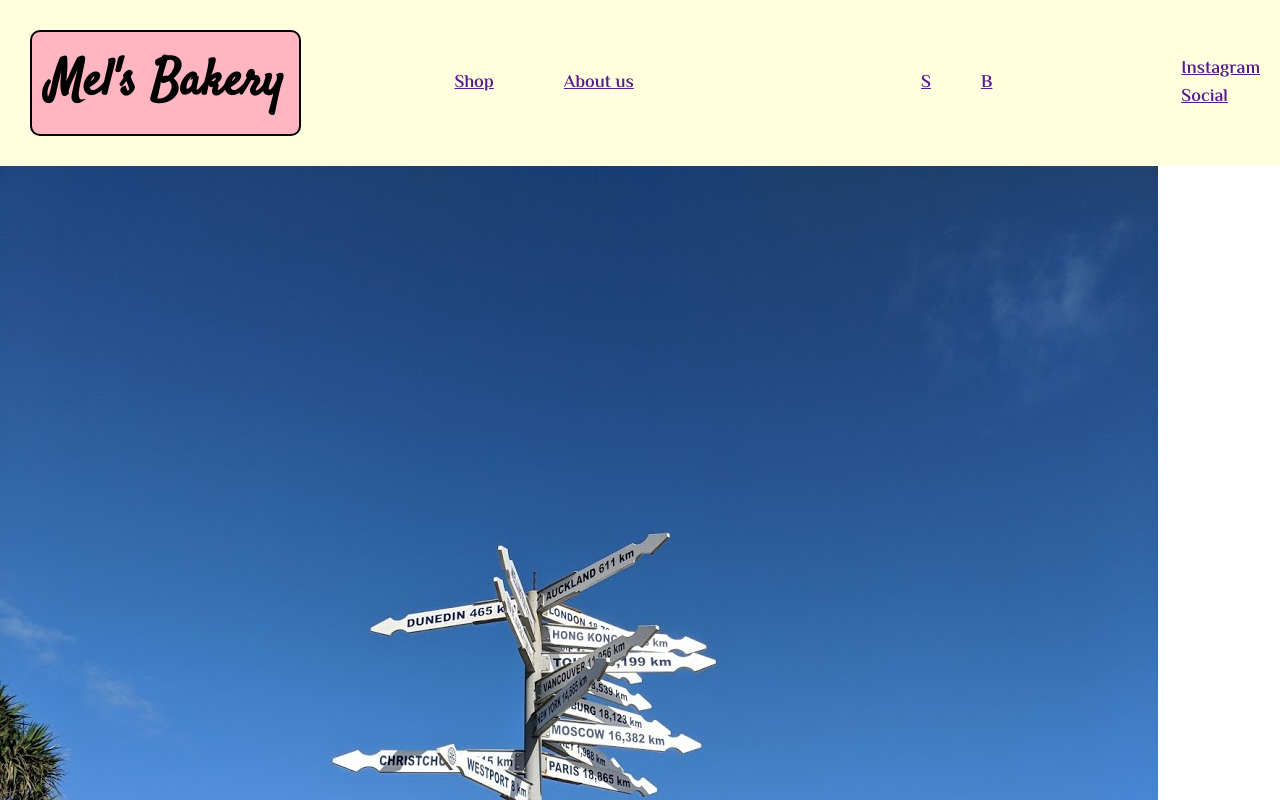
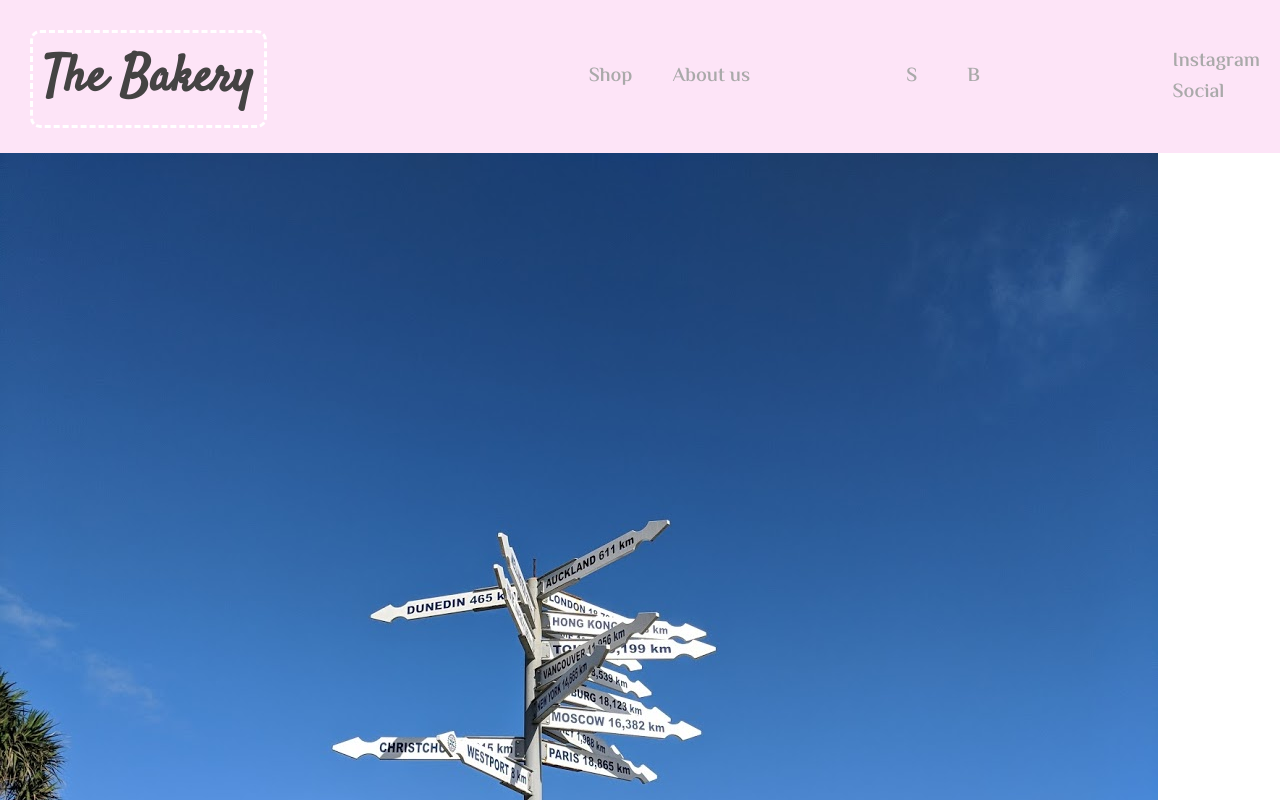
Before and after one commit to milenabarot/Shop-website, a plain HTML site: page index.html in a window 1280 px wide. Shown: the top 800 px of the page. Drawn offline with Linux system fonts and the light colour scheme.

Commit message:
Styling changes to header section.
Experimented with colours, added more styling for logo, and anchor tags including hover function. Will review font styles.

```diff
--- a/index.html
+++ b/index.html
@@ -16,7 +16,7 @@
     <header>
         <div class="main-header-section">
             <div class="logo">
-                <h1> Mel's Bakery </h1>
+                <h1> The Bakery </h1>
             </div>
             <nav class="nav-container">
                 <a class="nav-anchor-1" href="">Shop</a>
--- a/style.css
+++ b/style.css
@@ -19,14 +19,21 @@ h6 {
 }
 
 a {
-    font-size: 18px;
+    font-size: 20px;
+    text-decoration: none;
+    color: darkgray;
+    transition: 0.3s ease-in-out;
 }
+
+a:hover {
+    color: black;
+}
+
 
 /*header styles*/
 
 /* div,
-nav,
-header {
+nav, {
     border: 1px solid red;
 } */
 
@@ -34,7 +41,7 @@ header {
     display: flex;
     padding: 20px;
     justify-content: space-between;
-    background-color: lightyellow;
+    background-color: rgb(253, 228, 247);
 }
 
 .main-header-section {
@@ -46,22 +53,25 @@ header {
 
 .logo {
     font-family: 'Satisfy', cursive;
+    color: rgba(68, 67, 67);
     font-size: 25px;
-    border: 2px solid black;
     border-radius: 10px;
-    background-color: lightpink;
-    padding: 15px;
-    margin: 10px;
+    border: 3px dashed white;
+    padding: 10px;
+    margin: 10px 10px 5px 10px;
 }
 
 .nav-container {
     display: flex;
     flex-grow: 1;
-    justify-content: center;
+    justify-content: flex-end;
 }
 
+.nav-anchor-1 {}
+
 .nav-anchor-2 {
-    margin-left: 70px;
+    margin-left: 40px;
+
 }
 
 .search-basket-container {
```
